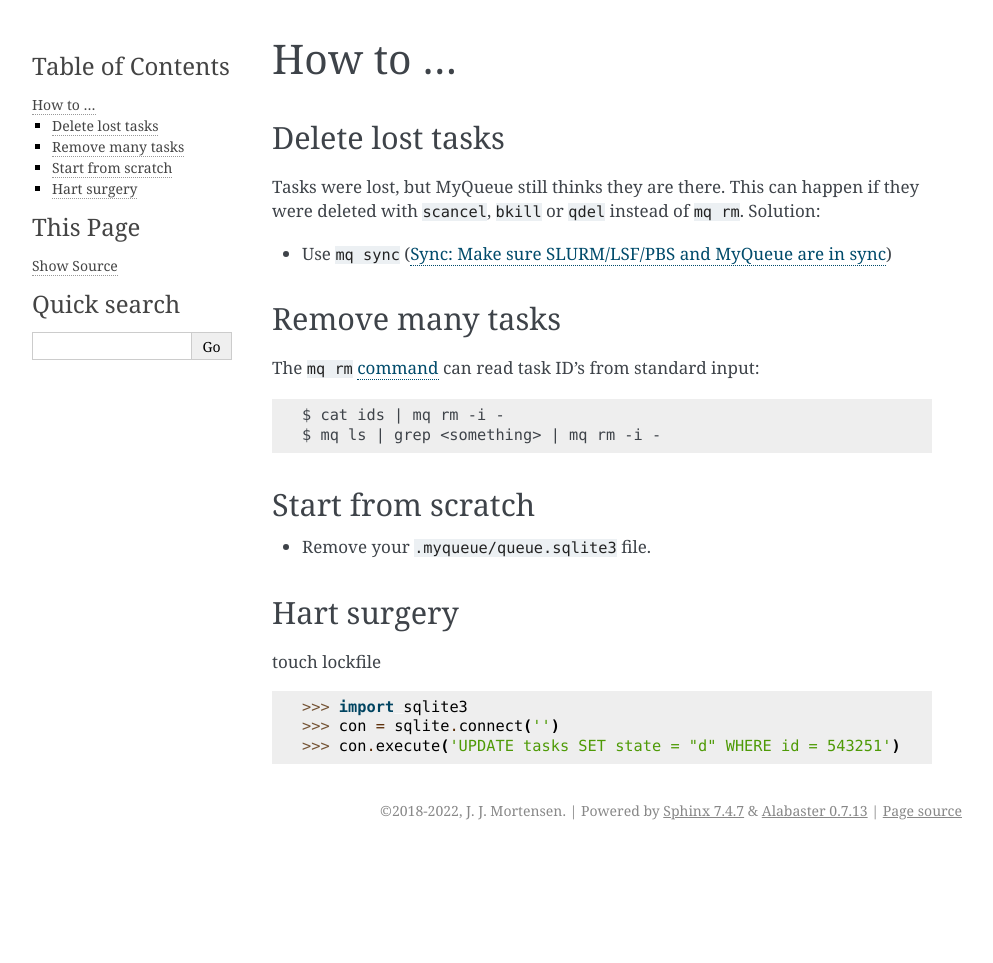
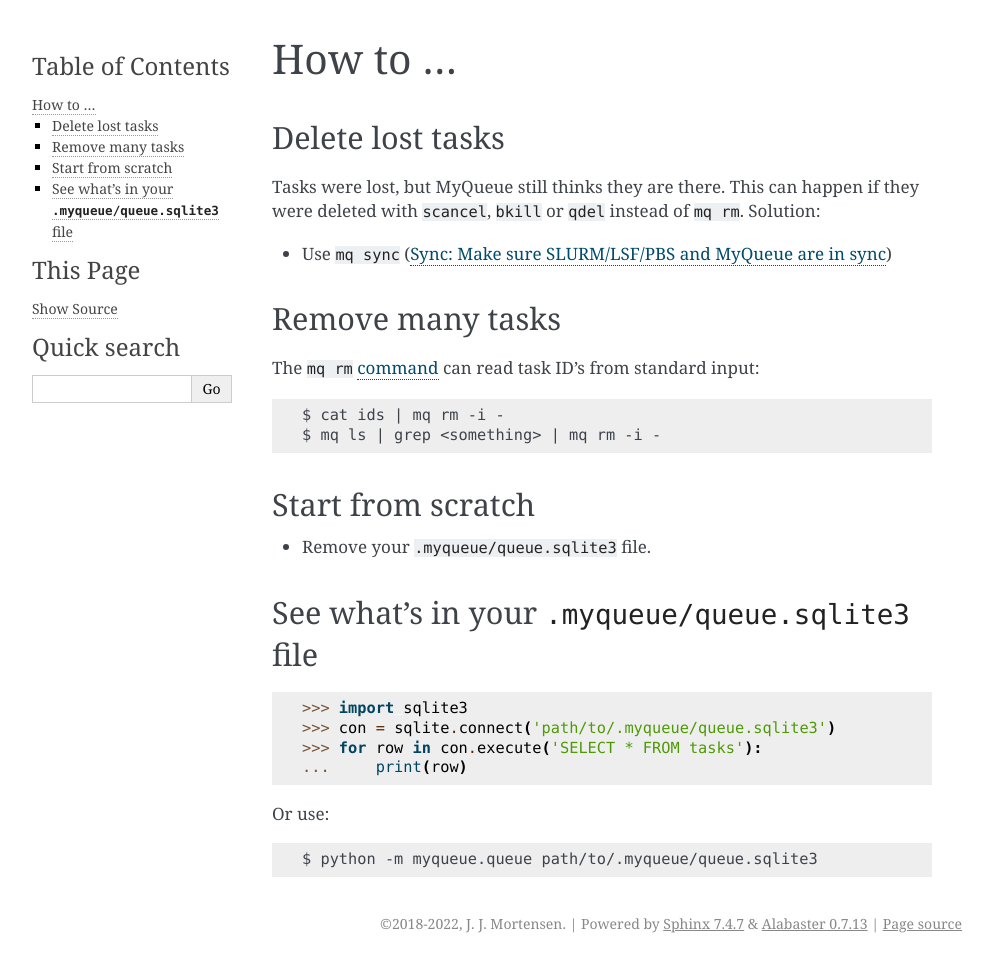
Before and after one commit to Yangxinsix/myqueue, a Sphinx documentation site: the page built from docs/howto.rst, in a window 1280 px wide. Shown: the whole page, without its empty margins (148-1141 px from the left). Built offline with Sphinx 7.4.7, drawn with Linux system fonts in a browser that asks for light colours; before the commit the page ends 900 px from its top, so only the background shows below that.

```diff
--- a/docs/howto.rst
+++ b/docs/howto.rst
@@ -26,11 +26,14 @@ Start from scratch
 * Remove your ``.myqueue/queue.sqlite3`` file.
 
 
-Hart surgery
-------------
-
-touch lockfile
+See what's in your ``.myqueue/queue.sqlite3`` file
+--------------------------------------------------
 
 >>> import sqlite3
->>> con = sqlite.connect('')
->>> con.execute('UPDATE tasks SET state = "d" WHERE id = 543251')
+>>> con = sqlite.connect('path/to/.myqueue/queue.sqlite3')
+>>> for row in con.execute('SELECT * FROM tasks'):
+...     print(row)
+
+Or use::
+
+    $ python -m myqueue.queue path/to/.myqueue/queue.sqlite3
```
Also changed, not shown: .gitlab-ci.yml, 5 other files.
